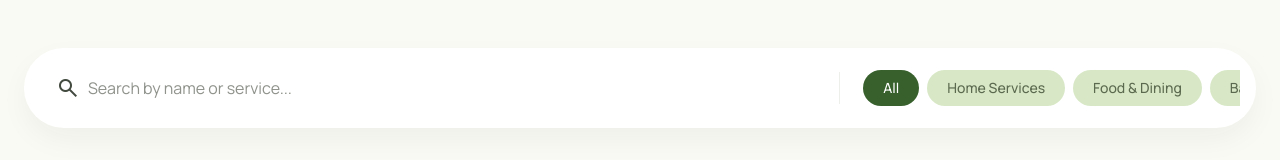
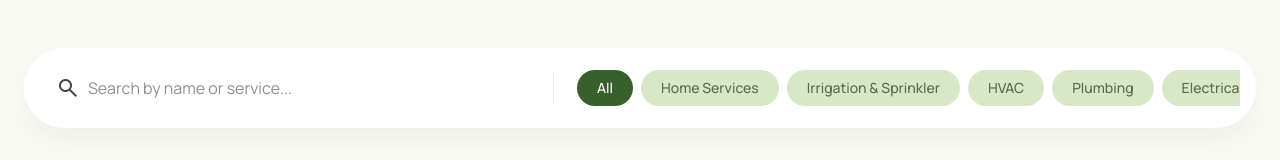
Before and after one commit to aroramit17/sutton-fields, a Next.js app: page /vendors in a window 1280 px wide. Shown: the part 302-462 px from the top of the page. Built offline with nearby package versions, Linux system fonts and the light colour scheme; no server answers.

Commit message:
Expand vendor categories to match recurring resident requests

```diff
--- a/src/data/vendors.ts
+++ b/src/data/vendors.ts
@@ -3,8 +3,15 @@ import type { Vendor } from "@/types";
 export const vendorCategories = [
   "All",
   "Home Services",
+  "Irrigation & Sprinkler",
+  "HVAC",
+  "Plumbing",
+  "Electrical",
+  "Flooring & Concrete",
+  "Lightning Protection",
   "Food & Dining",
   "Babysitting",
+  "Tutoring & Lessons",
   "Pet Care",
 ];
 
```
